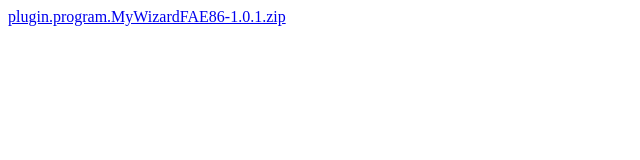
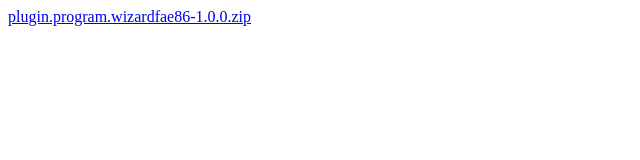
Before and after one commit to fae86/fae86.github.io, a plain HTML site: page index.html in a window 1280 px wide. Shown: the full height of the page, 0-640 px from the left. Drawn offline with Linux system fonts and the light colour scheme.

Commit message:
2º prueba

```diff
--- a/index.html
+++ b/index.html
@@ -1,2 +1,2 @@
 <!DOCTYPE html>
-<a href="plugin.program.MyWizardFAE86-1.0.1.zip">plugin.program.MyWizardFAE86-1.0.1.zip</a>
+<a href="plugin.program.wizardfae86-1.0.0.zip">plugin.program.wizardfae86-1.0.0.zip</a>
```
